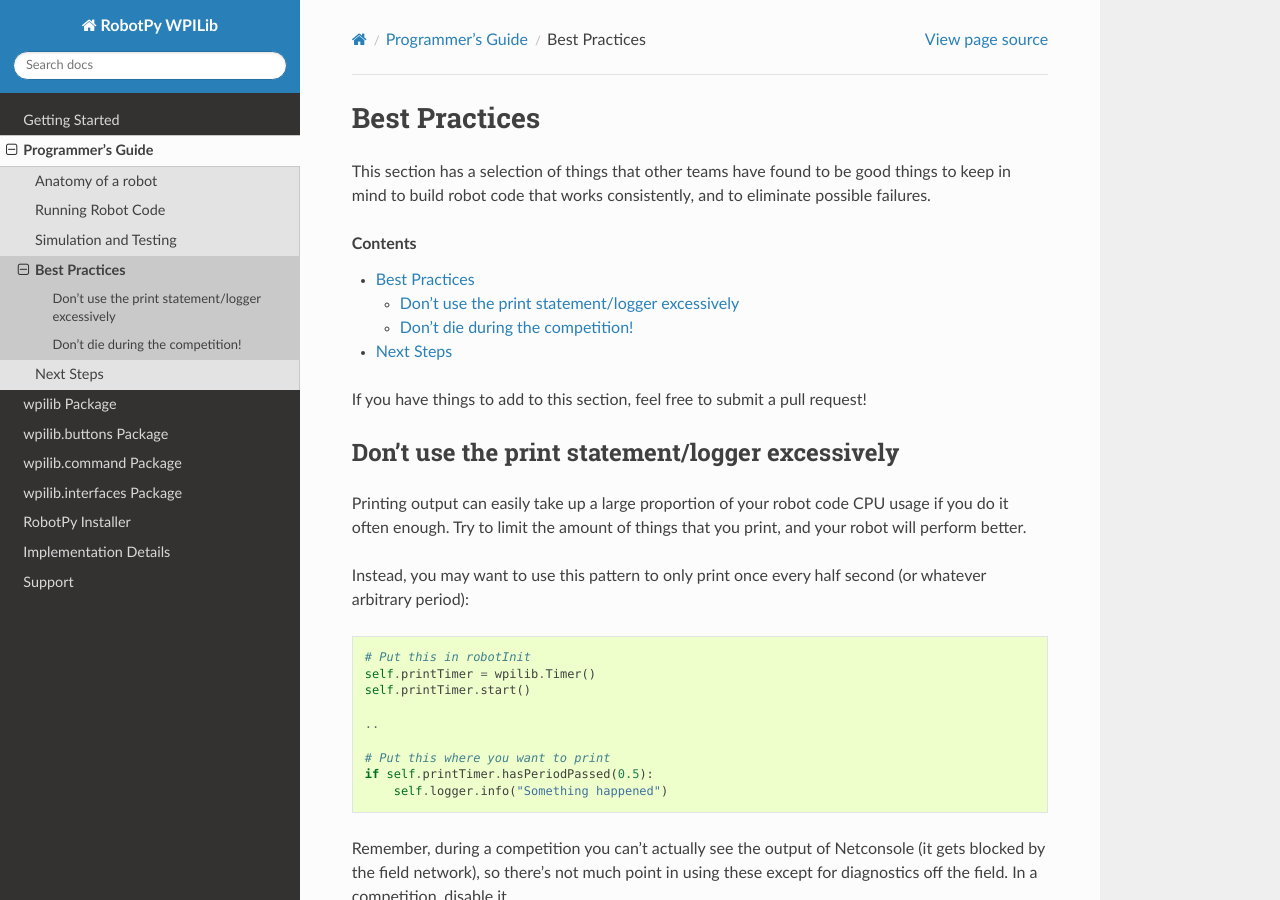
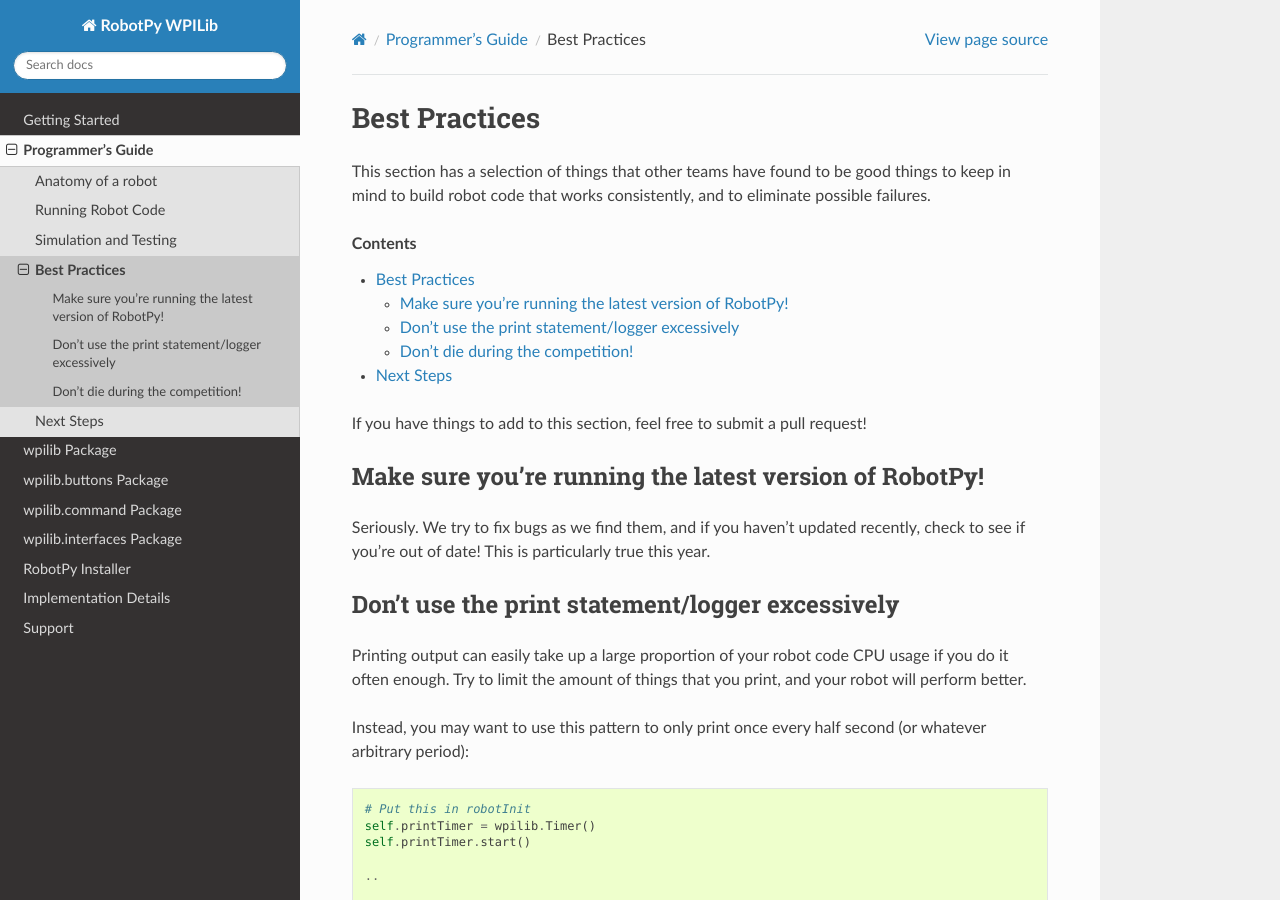
Before and after one commit to robotpy/robotpy-wpilib, a Sphinx documentation site: the page built from docs/guide/guidelines.rst, in a window 1280 px wide and 900 px high. Built offline with Sphinx 7.4.7 and the Read the Docs theme 2.0.0, drawn with Linux system fonts in a browser that asks for light colours; the version number could not be read and is left out.

Commit message:
Add note

```diff
--- a/docs/guide/guidelines.rst
+++ b/docs/guide/guidelines.rst
@@ -10,6 +10,13 @@
 .. contents::
 
 If you have things to add to this section, feel free to submit a pull request!
+
+Make sure you're running the latest version of RobotPy!
+-------------------------------------------------------
+
+Seriously. We try to fix bugs as we find them, and if you haven't updated
+recently, check to see if you're out of date! This is particularly true
+this year.
 
 Don't use the print statement/logger excessively
 ------------------------------------------------
```
